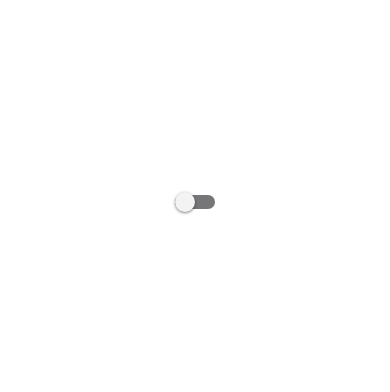
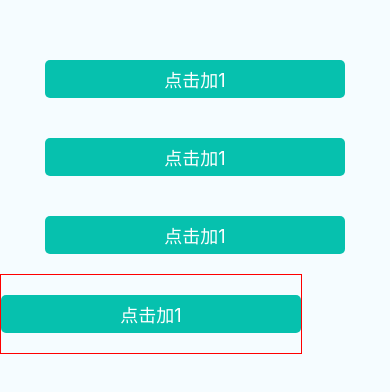
Before and after one commit to muddyrain-study/react-native, a React Native app: screen / in a window 390 px wide. Shown: the part 220-612 px from the top of the page. Built offline with nearby package versions, Linux system fonts and the light colour scheme.

Commit message:
feat: 2-3容器组件

```diff
--- a/App.js
+++ b/App.js
@@ -1,29 +1,76 @@
 import React, { useState } from 'react';
-import { View, Switch, StyleSheet } from 'react-native';
+import {
+  View,
+  StyleSheet,
+  TouchableOpacity,
+  TouchableNativeFeedback,
+  TouchableHighlight,
+  TouchableWithoutFeedback,
+  Text,
+} from 'react-native';
 
-const App = () => {
-  const [isEnabled, setIsEnabled] = useState(false);
-  const toggleSwitch = () => setIsEnabled(previousState => !previousState);
+export default function App() {
+  const [count, setCount] = useState(0);
 
   return (
     <View style={styles.container}>
-      <Switch
-        trackColor={{ false: '#767577', true: '#81b0ff' }}
-        thumbColor={isEnabled ? '#f5dd4b' : '#f4f3f4'}
-        ios_backgroundColor='#3e3e3e'
-        onValueChange={toggleSwitch}
-        value={isEnabled}
-      />
+      <TouchableHighlight
+        style={styles.touchableStyle}
+        onPress={() => setCount(count + 1)}
+      >
+        <Text style={styles.txtStyle}>点击加1</Text>
+      </TouchableHighlight>
+
+      <TouchableOpacity
+        style={styles.touchableStyle}
+        onPress={() => setCount(count + 1)}
+      >
+        <Text style={styles.txtStyle}>点击加1</Text>
+      </TouchableOpacity>
+
+      <TouchableWithoutFeedback onPress={() => setCount(count + 1)}>
+        <View style={styles.touchableStyle}>
+          <Text style={styles.txtStyle}>点击加1</Text>
+        </View>
+      </TouchableWithoutFeedback>
+
+      <TouchableNativeFeedback onPress={() => setCount(count + 1)}>
+        <View style={styles.touchableStyle}>
+          <Text style={styles.txtStyle}>点击加1</Text>
+        </View>
+      </TouchableNativeFeedback>
+
+      <Text style={[styles.countText]}>{count !== 0 ? count : null}</Text>
     </View>
   );
-};
+}
 
 const styles = StyleSheet.create({
   container: {
     flex: 1,
+    justifyContent: 'center',
+    backgroundColor: '#F5FCFF',
+  },
+  touchableStyle: {
+    width: 300,
+    height: 38,
+    borderRadius: 5,
+    alignSelf: 'center',
     alignItems: 'center',
     justifyContent: 'center',
+    backgroundColor: '#06C1AE',
+    marginTop: 20,
+    marginBottom: 20,
+  },
+  txtStyle: {
+    color: '#ffffff',
+    textAlign: 'center',
+    fontSize: 18,
+  },
+  countText: {
+    marginTop: 10,
+    alignSelf: 'center',
+    fontSize: 38,
+    color: '#06C1AE',
   },
 });
-
-export default App;
```
